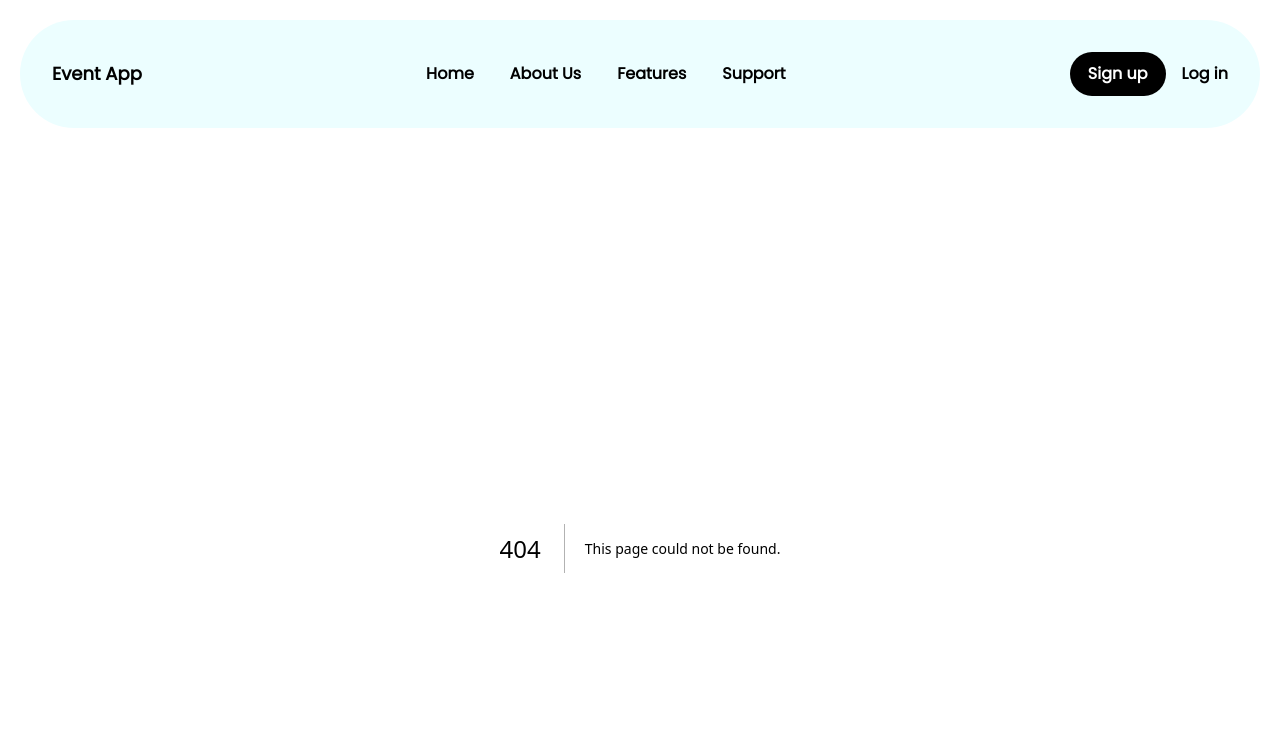
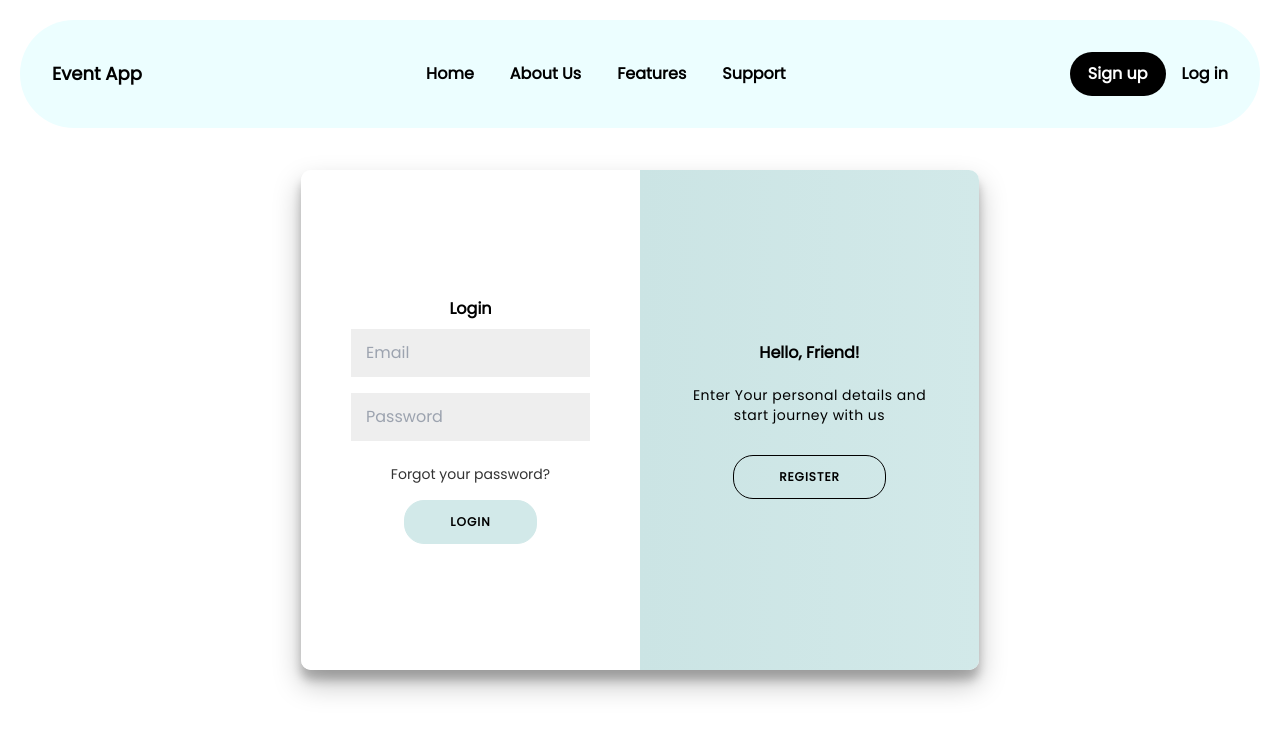
Before and after one commit to marcolcu/skripsi, a Next.js app: page /login in a window 1280 px wide. Before the commit this address had no page. Shown: the top 734 px of the page. Built offline with nearby package versions, Linux system fonts and the light colour scheme.

Commit message:
[UPDATE] Menambahkan page login dan register

```diff
--- /dev/null
+++ b/src/app/component/LoginRegister/LoginRegister.js
@@ -0,0 +1,161 @@
+import styled from "styled-components";
+
+export const Container = styled.div`
+  background-color: #fff;
+  border-radius: 10px;
+  box-shadow: 0 14px 28px rgba(0, 0, 0, 0.25), 0 10px 10px rgba(0, 0, 0, 0.22);
+  position: relative;
+  overflow: hidden;
+  width: 678px;
+  max-width: 100%;
+  min-height: 500px;
+`;
+
+export const SignUpContainer = styled.div`
+  position: absolute;
+  top: 0;
+  height: 100%;
+  transition: all 0.6s ease-in-out;
+  left: 0;
+  width: 50%;
+  opacity: 0;
+  z-index: 1;
+  ${(props) =>
+    props.status !== "true"
+      ? `
+    transform: translateX(100%);
+    opacity: 1;
+    z-index: 5;
+  `
+      : null}
+`;
+
+export const SignInContainer = styled.div`
+  position: absolute;
+  top: 0;
+  height: 100%;
+  transition: all 0.6s ease-in-out;
+  left: 0;
+  width: 50%;
+  z-index: 2;
+  ${(props) =>
+    props.status !== "true" ? `transform: translateX(100%);` : null}
+`;
+
+export const Form = styled.form`
+  background-color: #ffffff;
+  display: flex;
+  align-items: center;
+  justify-content: center;
+  flex-direction: column;
+  padding: 0 50px;
+  height: 100%;
+  text-align: center;
+`;
+
+export const Title = styled.h1`
+  font-weight: bold;
+  margin: 0;
+`;
+
+export const Input = styled.input`
+  background-color: #eee;
+  border: none;
+  padding: 12px 15px;
+  margin: 8px 0;
+  width: 100%;
+`;
+
+export const Button = styled.button`
+  border-radius: 20px;
+  border: 1px solid #d2e9e9;
+  background-color: #d2e9e9;
+  color: black;
+  font-size: 12px;
+  font-weight: bold;
+  padding: 12px 45px;
+  letter-spacing: 1px;
+  text-transform: uppercase;
+  transition: transform 80ms ease-in;
+  &:active {
+    transform: scale(0.95);
+  }
+  &:focus {
+    outline: none;
+  }
+`;
+export const GhostButton = styled(Button)`
+  background-color: transparent;
+  border-color: black;
+  color: black;
+`;
+
+export const Anchor = styled.a`
+  color: #333;
+  font-size: 14px;
+  text-decoration: none;
+  margin: 15px 0;
+`;
+export const OverlayContainer = styled.div`
+  position: absolute;
+  top: 0;
+  left: 50%;
+  width: 50%;
+  height: 100%;
+  overflow: hidden;
+  transition: transform 0.6s ease-in-out;
+  z-index: 100;
+  ${(props) =>
+    props.status !== "true" ? `transform: translateX(-100%);` : null}
+`;
+
+export const Overlay = styled.div`
+  background: #f8f6f4;
+  background: -webkit-linear-gradient(to right, #c4dfdf, #d2e9e9);
+  background: linear-gradient(to right, #c4dfdf, #d2e9e9);
+  background-repeat: no-repeat;
+  background-size: cover;
+  background-position: 0 0;
+  color: black;
+  position: relative;
+  left: -100%;
+  height: 100%;
+  width: 200%;
+  transform: translateX(0);
+  transition: transform 0.6s ease-in-out;
+  ${(props) => (props.status !== "true" ? `transform: translateX(50%);` : null)}
+`;
+
+export const OverlayPanel = styled.div`
+  position: absolute;
+  display: flex;
+  align-items: center;
+  justify-content: center;
+  flex-direction: column;
+  padding: 0 40px;
+  text-align: center;
+  top: 0;
+  height: 100%;
+  width: 50%;
+  transform: translateX(0);
+  transition: transform 0.6s ease-in-out;
+`;
+
+export const LeftOverlayPanel = styled(OverlayPanel)`
+  transform: translateX(-20%);
+  ${(props) => (props.status !== "true" ? `transform: translateX(0);` : null)}
+`;
+
+export const RightOverlayPanel = styled(OverlayPanel)`
+  right: 0;
+  transform: translateX(0);
+  ${(props) => (props.status !== "true" ? `transform: translateX(20%);` : null)}
+`;
+
+export const Paragraph = styled.p`
+  font-size: 14px;
+  font-weight: 100;
+  line-height: 20px;
+  letter-spacing: 0.5px;
+  margin: 20px 0 30px;
+`;
--- a/src/app/component/Navbar/Navbar.jsx
+++ b/src/app/component/Navbar/Navbar.jsx
@@ -1,4 +1,5 @@
 "use client";
+import Link from "next/link";
 import React, { useEffect, useState } from "react";
 
 const Navbar = () => {
@@ -71,13 +72,13 @@
 
         <div className="hidden lg:flex items-center gap-4">
           <a
-            href="#"
+            href="/login"
             className="rounded-full text-center transition focus-visible:ring-2 ring-offset-2 ring-gray-200 px-4 py-2 bg-black font-semibold hover:bg-gray-800 text-white border-2 border-transparent hover:underline hover:underline-offset-2 decoration-2"
           >
             Sign up
           </a>
           <a
-            href="#"
+            href="/login"
             className="font-semibold hover:underline hover:underline-offset-2 decoration-2"
           >
             Log in
--- a/src/app/landing/LandingPage.jsx
+++ b/src/app/landing/LandingPage.jsx
@@ -7,7 +7,6 @@
 const LandingPage = () => {
   const [loading, setLoading] = useState(true);
 
-  // Simulate a delay to showcase the loading skeleton
   useEffect(() => {
     const timer = setTimeout(() => {
       setLoading(false);
--- /dev/null
+++ b/src/app/login/LoginRegisterPage.jsx
@@ -0,0 +1,86 @@
+"use client";
+import React, { useEffect, useState } from "react";
+import * as Components from "../component/LoginRegister/LoginRegister";
+
+function App() {
+  const [signIn, toggle] = useState(true);
+  const [showWelcome, setShowWelcome] = useState(true);
+
+  useEffect(() => {
+    const welcomeTimer = setTimeout(() => {
+      setShowWelcome(false);
+    }, 1000);
+
+    return () => clearTimeout(welcomeTimer);
+  }, []);
+
+  return (
+    <main>
+      <div className="flex justify-center items-center h-[34rem]">
+        {showWelcome && (
+          <div className="">
+            <h1 className="text-5xl font-bold">Welcome!</h1>
+          </div>
+        )}
+        <Components.Container
+          style={{ display: showWelcome ? "none" : "block" }}
+        >
+          <Components.SignUpContainer status={signIn.toString()}>
+            <Components.Form>
+              <Components.Title>Create Account</Components.Title>
+              <Components.Input type="email" placeholder="Email" />
+              <Components.Input type="password" placeholder="Password" />
+              <Components.Input type="text" placeholder="Given Name" />
+              <Components.Input type="text" placeholder="Surname" />
+              <Components.Input type="text" placeholder="Phone Number" />
+              <Components.Input type="text" placeholder="Gender" />
+              <Components.Button onClick={() => alert("register")}>
+                Register
+              </Components.Button>
+            </Components.Form>
+          </Components.SignUpContainer>
+
+          <Components.SignInContainer status={signIn.toString()}>
+            <Components.Form>
+              <Components.Title>Login</Components.Title>
+              <Components.Input type="email" placeholder="Email" />
+              <Components.Input type="password" placeholder="Password" />
+              <Components.Anchor href="#">
+                Forgot your password?
+              </Components.Anchor>
+              <Components.Button onClick={() => alert("login")}>
+                Login
+              </Components.Button>
+            </Components.Form>
+          </Components.SignInContainer>
+
+          <Components.OverlayContainer status={signIn.toString()}>
+            <Components.Overlay status={signIn.toString()}>
+              <Components.LeftOverlayPanel status={signIn.toString()}>
+                <Components.Title>Welcome Back!</Components.Title>
+                <Components.Paragraph>
+                  To keep connected with us please login with your personal info
+                </Components.Paragraph>
+                <Components.GhostButton onClick={() => toggle(true)}>
+                  Sign In
+                </Components.GhostButton>
+              </Components.LeftOverlayPanel>
+
+              <Components.RightOverlayPanel status={signIn.toString()}>
+                <Components.Title>Hello, Friend!</Components.Title>
+                <Components.Paragraph>
+                  Enter Your personal details and start journey with us
+                </Components.Paragraph>
+                <Components.GhostButton onClick={() => toggle(false)}>
+                  Register
+                </Components.GhostButton>
+              </Components.RightOverlayPanel>
+            </Components.Overlay>
+          </Components.OverlayContainer>
+        </Components.Container>
+      </div>
+    </main>
+  );
+}
+
+export default App;
--- /dev/null
+++ b/src/app/login/page.jsx
@@ -0,0 +1,9 @@
+import Login from "./LoginRegisterPage";
+
+export default function LoginPage() {
+  return (
+    <>
+      <Login />
+    </>
+  );
+}
```
